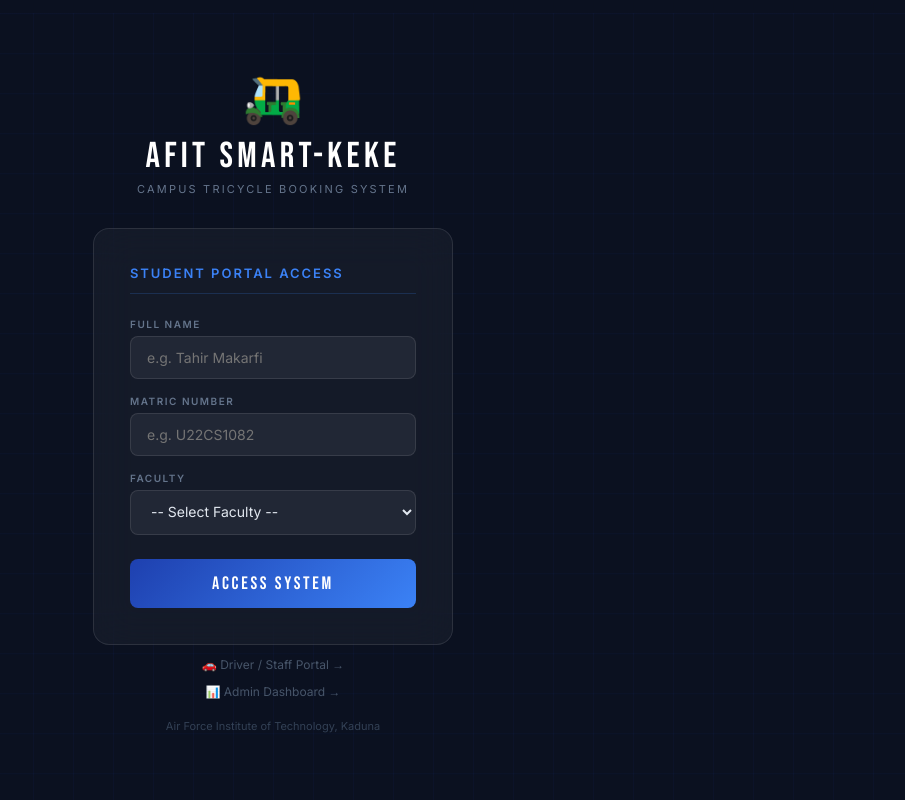
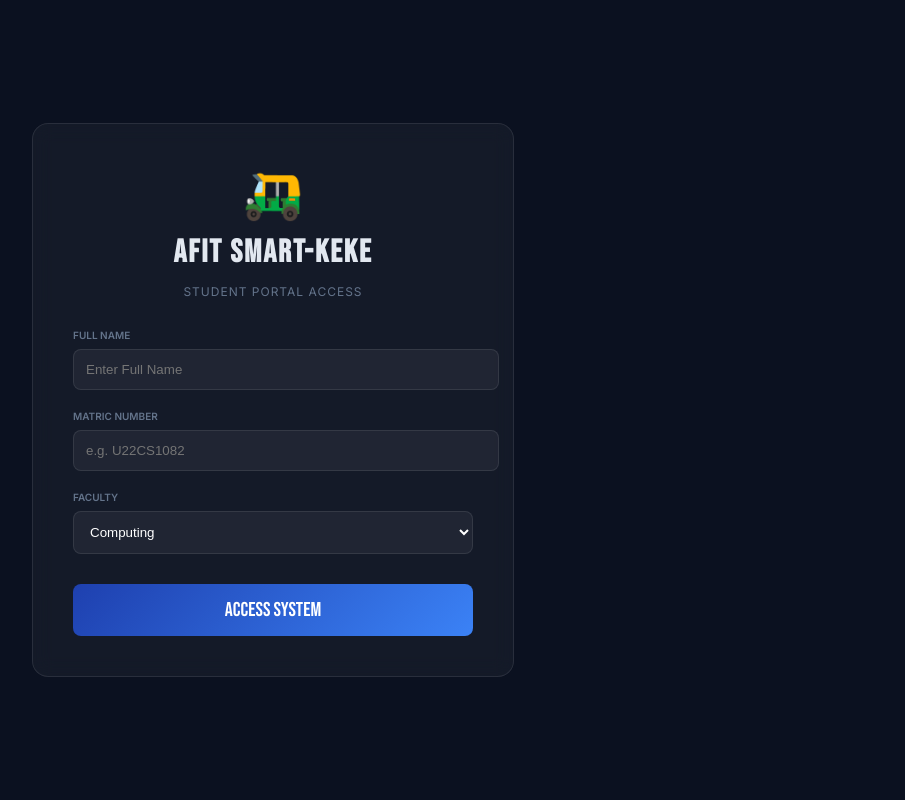
Before and after one commit to Tymakarfi/Afit-keke, a Flask app: page /login in a window 1280 px wide. Shown: the whole page, without its empty margins (367-1272 px from the left). Run offline with Flask 3, Linux system fonts and the light colour scheme.

Commit message:
Update login.html

```diff
--- a/templates/login.html
+++ b/templates/login.html
@@ -1,88 +1,78 @@
 <!DOCTYPE html>
 <html lang="en">
 <head>
-  <meta charset="UTF-8"/>
-  <meta name="viewport" content="width=device-width, initial-scale=1.0"/>
-  <title>AFIT Student Login</title>
-  <link href="https://fonts.googleapis.com/css2?family=Bebas+Neue&family=Inter:wght@300;400;600&display=swap" rel="stylesheet"/>
+  <meta charset="UTF-8">
+  <meta name="viewport" content="width=device-width, initial-scale=1.0">
+  <title>AFIT Smart-Keke - Login</title>
+  <link href="https://fonts.googleapis.com/css2?family=Bebas+Neue&family=Inter:wght@300;400;600&display=swap" rel="stylesheet">
   <style>
-    *, *::before, *::after { box-sizing: border-box; margin: 0; padding: 0; }
-    body { min-height: 100vh; background: #0b1120; font-family: 'Inter', sans-serif; display: flex; align-items: center; justify-content: center; position: relative; overflow: hidden; }
-    body::before { content: ''; position: fixed; inset: 0; background-image: linear-gradient(rgba(30,64,175,0.07) 1px, transparent 1px), linear-gradient(90deg, rgba(30,64,175,0.07) 1px, transparent 1px); background-size: 40px 40px; animation: gridMove 20s linear infinite; }
-    @keyframes gridMove { from { transform: translateY(0); } to { transform: translateY(40px); } }
-    .container { position: relative; z-index: 10; width: 100%; max-width: 400px; padding: 20px; }
-    .logo-area { text-align: center; margin-bottom: 32px; }
-    .logo-icon { font-size: 48px; display: block; margin-bottom: 8px; }
-    .logo-title { font-family: 'Bebas Neue', sans-serif; font-size: 36px; letter-spacing: 0.12em; color: #fff; }
-    .logo-sub { font-size: 11px; color: #64748b; letter-spacing: 0.2em; text-transform: uppercase; margin-top: 4px; }
-    .card { background: rgba(255,255,255,0.04); border: 1px solid rgba(255,255,255,0.1); border-radius: 16px; padding: 36px; backdrop-filter: blur(20px); }
-    .card-title { font-size: 13px; font-weight: 600; letter-spacing: 0.15em; text-transform: uppercase; color: #3b82f6; margin-bottom: 24px; padding-bottom: 12px; border-bottom: 1px solid rgba(59,130,246,0.2); }
-    .field { margin-bottom: 16px; }
-    .field label { display: block; font-size: 10px; font-weight: 600; letter-spacing: 0.15em; text-transform: uppercase; color: #64748b; margin-bottom: 6px; }
-    .field input, .field select { width: 100%; padding: 12px 16px; background: rgba(255,255,255,0.06); border: 1px solid rgba(255,255,255,0.1); border-radius: 8px; color: #e2e8f0; font-size: 14px; font-family: 'Inter', sans-serif; outline: none; transition: border-color 0.2s; }
-    .field input:focus, .field select:focus { border-color: #3b82f6; background: rgba(59,130,246,0.08); }
-    .field select { cursor: pointer; }
-    .field select option { background: #1e293b; }
-    .btn { width: 100%; padding: 14px; background: linear-gradient(135deg, #1e40af, #3b82f6); border: none; border-radius: 8px; color: white; font-family: 'Bebas Neue', sans-serif; font-size: 18px; letter-spacing: 0.15em; cursor: pointer; margin-top: 8px; transition: opacity 0.2s, transform 0.1s; }
-    .btn:hover { opacity: 0.9; transform: translateY(-1px); }
-    .error { background: rgba(239,68,68,0.1); border: 1px solid rgba(239,68,68,0.3); color: #fca5a5; padding: 10px 14px; border-radius: 8px; font-size: 13px; margin-bottom: 16px; display: none; }
-    .footer-note { text-align: center; margin-top: 20px; font-size: 11px; color: #334155; }
-    .portal-link { display: block; text-align: center; margin-top: 12px; font-size: 12px; color: #475569; text-decoration: none; }
-    .portal-link:hover { color: #3b82f6; }
+    :root { --blue: #1e40af; --blue2: #3b82f6; --bg: #0b1120; --card: rgba(255,255,255,0.04); --border: rgba(255,255,255,0.09); --text: #e2e8f0; --muted: #64748b; }
+    body { background: var(--bg); color: var(--text); font-family: 'Inter', sans-serif; display: flex; align-items: center; justify-content: center; min-height: 100vh; margin: 0; }
+    .login-card { background: var(--card); border: 1px solid var(--border); padding: 40px; border-radius: 16px; width: 100%; max-width: 400px; text-align: center; backdrop-filter: blur(10px); }
+    .logo { font-size: 48px; margin-bottom: 10px; }
+    h1 { font-family: 'Bebas Neue', sans-serif; font-size: 32px; letter-spacing: 2px; margin: 0; }
+    p { color: var(--muted); font-size: 12px; text-transform: uppercase; letter-spacing: 1px; margin-bottom: 30px; }
+    .field { text-align: left; margin-bottom: 20px; }
+    label { display: block; font-size: 10px; font-weight: 600; color: var(--muted); text-transform: uppercase; margin-bottom: 8px; }
+    input, select { width: 100%; padding: 12px; background: rgba(255,255,255,0.05); border: 1px solid var(--border); border-radius: 8px; color: #fff; outline: none; }
+    input:focus { border-color: var(--blue2); }
+    .btn { width: 100%; padding: 14px; background: linear-gradient(135deg, var(--blue), var(--blue2)); border: none; border-radius: 8px; color: #fff; font-family: 'Bebas Neue', sans-serif; font-size: 20px; cursor: pointer; margin-top: 10px; }
   </style>
 </head>
 <body>
-  <div class="container">
-    <div class="logo-area">
-      <span class="logo-icon">🛺</span>
-      <div class="logo-title">AFIT SMART-KEKE</div>
-      <div class="logo-sub">Campus Tricycle Booking System</div>
-    </div>
-    <div class="card">
-      <div class="card-title">Student Portal Access</div>
-      <div class="error" id="err-msg"></div>
+
+<div class="login-card">
+  <div class="logo">🛺</div>
+  <h1>AFIT SMART-KEKE</h1>
+  <p>Student Portal Access</p>
+
   <div class="field">
     <label>Full Name</label>
-        <input id="n" type="text" placeholder="e.g. Tahir Makarfi"/>
+    <input type="text" id="l-name" placeholder="Enter Full Name">
   </div>
+
   <div class="field">
     <label>Matric Number</label>
-        <input id="m" type="text" placeholder="e.g. U22CS1082"/>
+    <input type="text" id="l-matric" placeholder="e.g. U22CS1082">
   </div>
+
   <div class="field">
     <label>Faculty</label>
-        <select id="f">
-          <option value="">-- Select Faculty --</option>
+    <select id="l-faculty">
       <option>Computing</option>
       <option>Engineering</option>
-          <option>Science</option>
-          <option>Management</option>
+      <option>Management Sciences</option>
     </select>
   </div>
+
   <button class="btn" onclick="login()">ACCESS SYSTEM</button>
 </div>
-    <a href="/driver" class="portal-link">🚗 Driver / Staff Portal →</a>
-    <a href="/admin" class="portal-link">📊 Admin Dashboard →</a>
-    <div class="footer-note">Air Force Institute of Technology, Kaduna</div>
-  </div>
+
 <script>
-    const saved = JSON.parse(localStorage.getItem("afit_user") || "null");
-    if (saved) { document.getElementById("n").value = saved.name || ""; document.getElementById("m").value = saved.matric || ""; }
-    async function login() {
-      const name = document.getElementById("n").value.trim();
-      const matric = document.getElementById("m").value.trim().toUpperCase();
-      const faculty = document.getElementById("f").value;
-      const err = document.getElementById("err-msg");
-      err.style.display = "none";
-      if (!name || !matric) { showErr("Please fill your name and matric number."); return; }
-      if (!matric.startsWith("U")) { showErr("Invalid Matric Number. Must start with U (e.g. U22CS1082)."); return; }
-      const res = await fetch("/auth", { method: "POST", headers: { "Content-Type": "application/json" }, body: JSON.stringify({ name, matric, faculty }) });
-      const data = await res.json();
-      if (data.status === "success") { localStorage.setItem("afit_user", JSON.stringify({ name, matric, faculty })); window.location.href = "/"; }
-      else { showErr(data.message || "Login failed."); }
+  function login() {
+    const name = document.getElementById('l-name').value;
+    const matric = document.getElementById('l-matric').value;
+    const faculty = document.getElementById('l-faculty').value;
+
+    if (!name || !matric) {
+      alert("Please enter your name and matric number.");
+      return;
     }
-    function showErr(msg) { const el = document.getElementById("err-msg"); el.textContent = msg; el.style.display = "block"; }
-    document.addEventListener("keydown", e => { if (e.key === "Enter") login(); });
+
+    // This is the part that was likely missing:
+    const userData = {
+      name: name,
+      matric: matric,
+      faculty: faculty
+    };
+
+    // Save to the browser's memory
+    localStorage.setItem("afit_user", JSON.stringify(userData));
+
+    // Send the user back to the main page
+    window.location.href = "/";
+  }
 </script>
+
 </body>
 </html>
```
Lines whose indentation alone changed are shown as unchanged.
